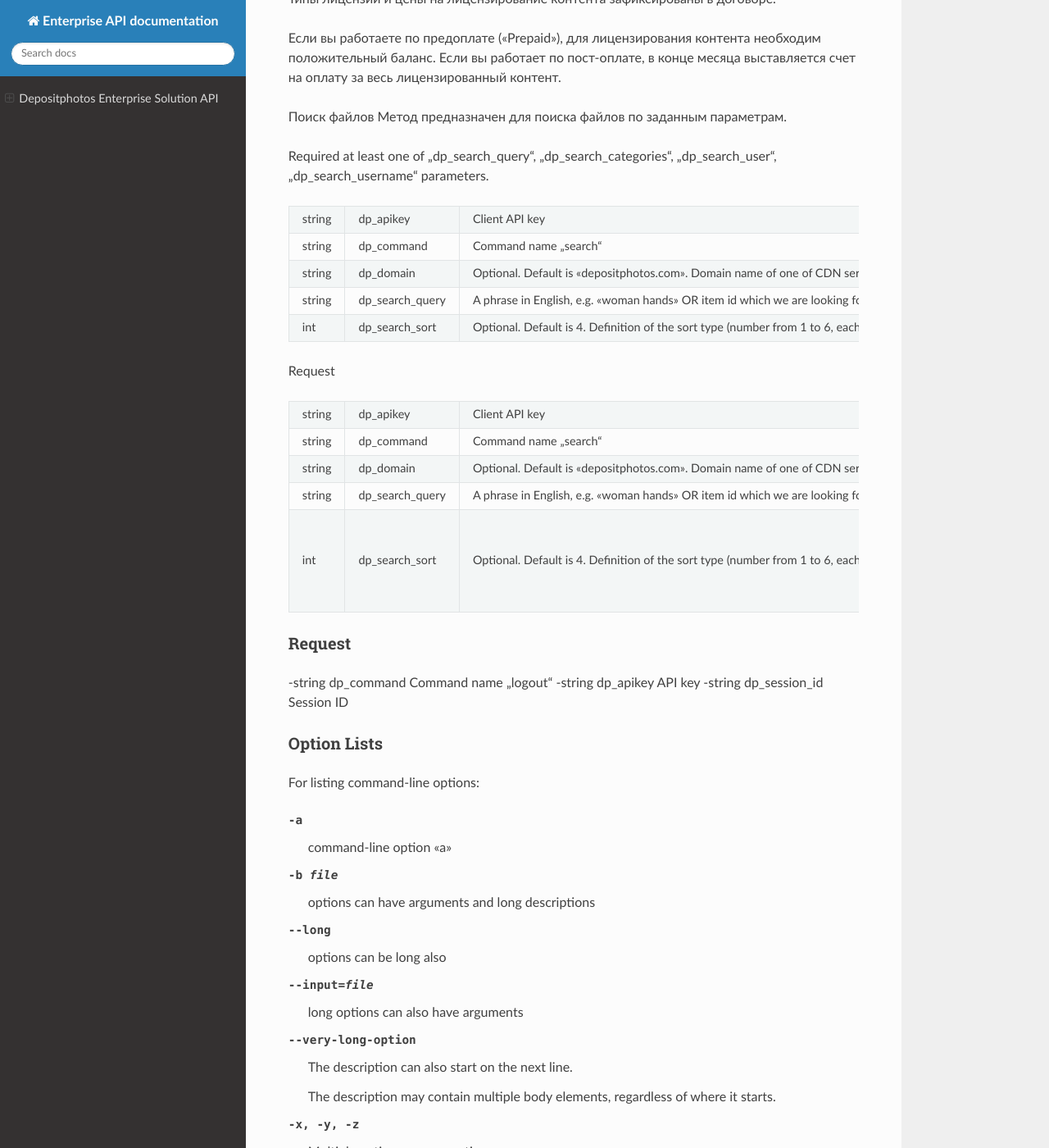
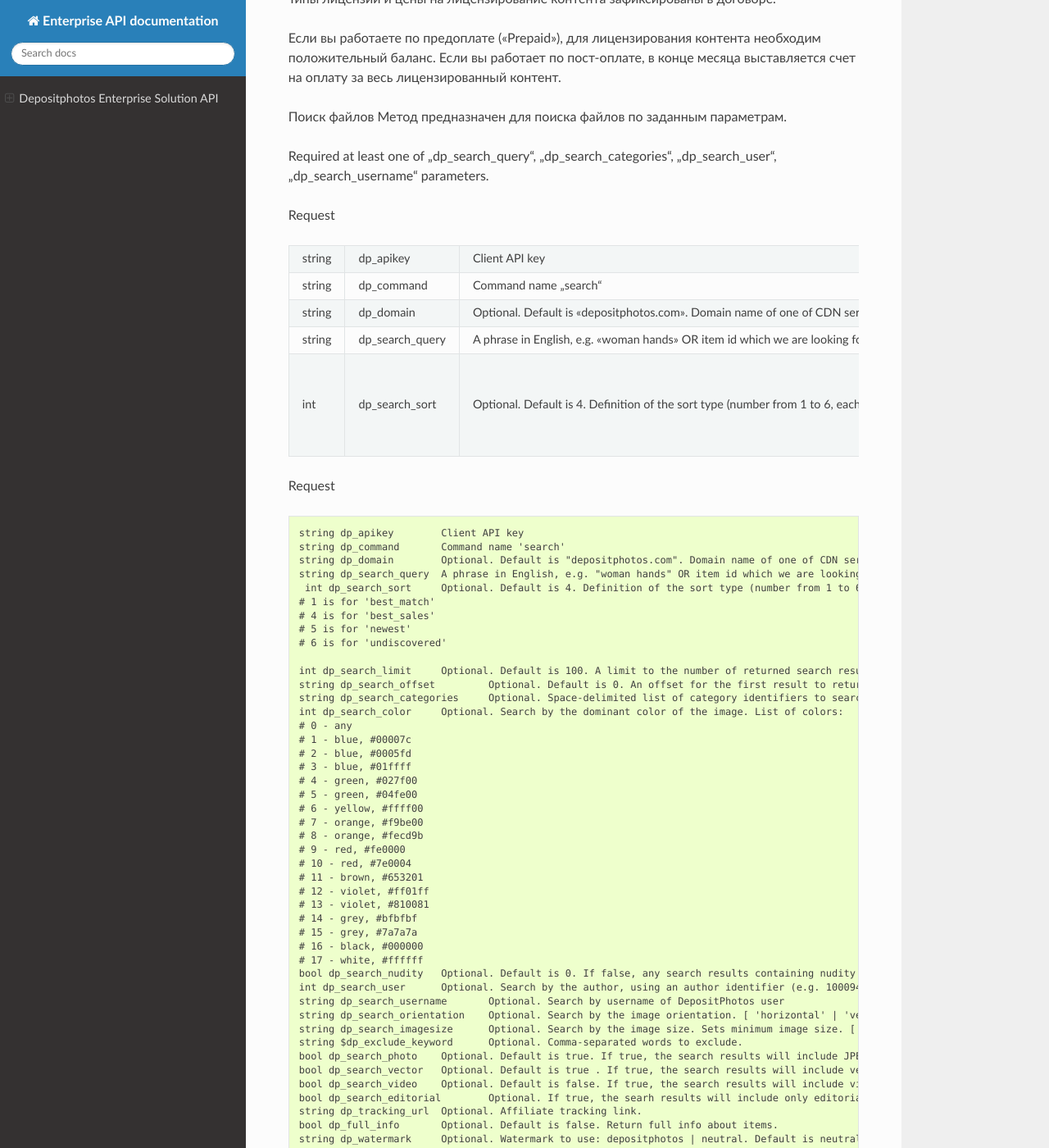
Before and after one commit to eslusarenko/enterprise-api-doc, a Sphinx documentation site: the page built from docs/index.rst, in a window 1280 px wide and 1400 px high, scrolled down 3063 px. Shown: the whole window at 82% size. Built offline with Sphinx 7.4.7 and the Read the Docs theme 2.0.0, drawn with Linux system fonts in a browser that asks for light colours; some of the changed text lies outside the part shown.

Commit message:
Table test formating

```diff
--- a/docs/index.rst
+++ b/docs/index.rst
@@ -139,32 +139,6 @@
 
 Required at least one of 'dp_search_query', 'dp_search_categories', 'dp_search_user', 'dp_search_username' parameters.
 
-+---------+-----------------+-------------------------------------------------------------------------------------------------------------+
-| string  | dp_apikey       | Client API key                                                                                              |
-+---------+-----------------+-------------------------------------------------------------------------------------------------------------+
-| string  | dp_command      | Command name 'search'                                                                                       |
-+---------+-----------------+-------------------------------------------------------------------------------------------------------------+
-| string  | dp_domain       | Optional. Default is "depositphotos.com". Domain name of                                                    |
-|         |                 | one of CDN servers available (e.g. imgcontent.net)                                                          |
-+---------+-----------------+-------------------------------------------------------------------------------------------------------------+
-| string  | dp_search_query | A phrase in English, e.g. "woman hands" OR item                                                             |
-|         |                 | id which we are looking for                                                                                 |
-+---------+-----------------+-------------------------------------------------------------------------------------------------------------+
-| int     | dp_search_sort  | Optional. Default is 4. Definition of the sort type                                                         |
-|         |                 | (number from 1 to 6, each number equals sort type).                                                         |
-|         |                 | In fact, 2nd an 3rd search type are equal 4th now                                                           |
-|         |                 | ("best_sales"). So you should use 1, 4, 5 and 6 sort type.                                                  |
-|         |                 | - 1 is for 'best_match'                                                                                     |
-|         |                 | - 4 is for 'best_sales'                                                                                     |
-|         |                 | - 5 is for 'newest'                                                                                         |
-|         |                 | - 6 is for 'undiscovered'                                                                                   |
-+---------+-----------------+-------------------------------------------------------------------------------------------------------------+
-
-
-
-
-
-
 Request
 
 +---------+-----------------+------------------------------------------------------------------+
@@ -186,76 +160,6 @@
 |         |                 | now ("best_sales"). So you should use |                          |
 |         |                 | 1, 4, 5 and 6 sort type.              |                          |
 +---------+-----------------+---------------------------------------+--------------------------+
-
-
-
-
-Request
--------
-
--string dp_command       Command name 'logout'
--string dp_apikey        API key
--string dp_session_id    Session ID
-
-
-
-
-Option Lists
-------------
-
-For listing command-line options:
-
--a            command-line option "a"
--b file       options can have arguments
-              and long descriptions
---long        options can be long also
---input=file  long options can also have
-              arguments
-
---very-long-option
-              The description can also start on the next line.
-
-              The description may contain multiple body elements,
-              regardless of where it starts.
-
--x, -y, -z    Multiple options are an "option group".
--v, --verbose  Commonly-seen: short & long options.
--1 file, --one=file, --two file
-              Multiple options with arguments.
-/V            DOS/VMS-style options too
-
-There must be at least two spaces between the option and the description.
-
-
-
-
-
-Grid Tables
------------
-
-Here's a grid table followed by a simple table:
-
-+------------------------+------------+----------+----------+
-| Header row, column 1   | Header 2   | Header 3 | Header 4 |
-| (header rows optional) |            |          |          |
-+========================+============+==========+==========+
-| body row 1, column 1   | column 2   | column 3 | column 4 |
-+------------------------+------------+----------+----------+
-| body row 2             | Cells may span columns.          |
-+------------------------+------------+---------------------+
-| body row 3             | Cells may  | - Table cells       |
-+------------------------+ span rows. | - contain           |
-| body row 4             |            | - body elements.    |
-+------------------------+------------+----------+----------+
-| body row 5             | Cells may also be     |          |
-|                        | empty: ``-->``        |          |
-+------------------------+-----------------------+----------+
-
-
-
-
-
-
 
 
 Request
```
